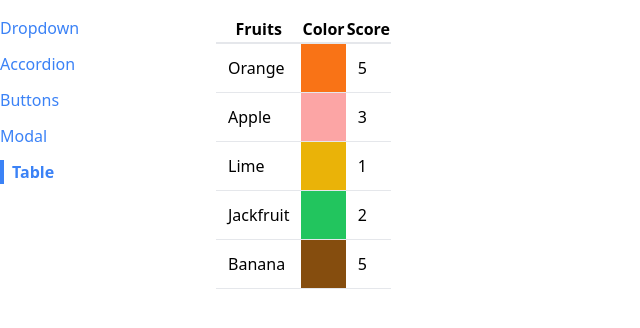
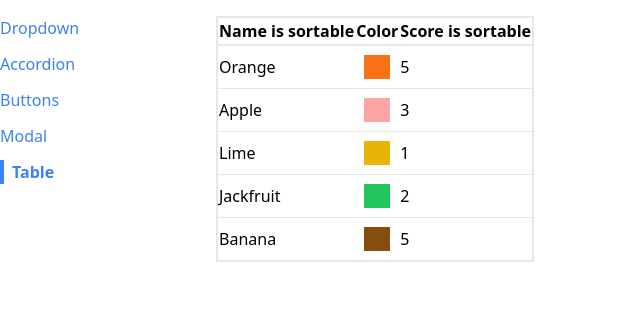
Before and after one commit to rahuls12/react-common-comps, a React (Create React App) app in the folder comps/: page /table in a window 1280 px wide. Shown: the top 328 px of the page, without its empty margins (0-640 px from the left). Built offline with nearby package versions, Linux system fonts and the light colour scheme.

Commit message:
making table reusable

```diff
--- /dev/null
+++ b/comps/src/components/SortableTable.js
@@ -0,0 +1,18 @@
+import Table from "./Table";
+
+export default function SortableTable(props) {
+  const { config } = props;
+  const updatedConfig = config.map((c) => {
+    if (!c.sortValue) {
+      return c;
+    }
+    return {
+      ...c,
+      header: () => <th>{c.label} is sortable</th>,
+    };
+  });
+  // props has a config property in it but
+  // it will be over written by config
+  // declared post {...props}
+  return <Table {...props} config={updatedConfig} />;
+}
--- a/comps/src/components/Table.js
+++ b/comps/src/components/Table.js
@@ -1,21 +1,37 @@
-export default function Table({ data }) {
+// function Echo({children}){
+//     return children;
+// }
+import { Fragment } from "react";
+
+export default function Table({ data, config, keyFn }) {
+  const renderedHeaders = config.map((column) => {
+    if (column.header) {
+        // not a good solution as react gives a warning but it will work
+      // return <div key={column.label}>{column.header()}</div>;
+      // below will work  but this is what fragment does
+      // return <Echo key={column.label}></Echo>
+      return <Fragment key={column.label}>{column.header()}</Fragment>
+    }
+    return <th key={column.key}>{column.label}</th>;
+  });
+
   const renderedRows = data.map((d) => {
+    const renderedCells = config.map((column) => {
+      return <td key={column.label}>{column.render(d)}</td>;
+    });
     return (
-      <tr key={d.name} className="border-b">
-        <td className="p-3">{d.name}</td>
+      <tr key={keyFn(d)} className="border-b">
+        {/* <td className="p-3">{config[0].render(d)}</td>
         <td className={`p-3 m-2 ${d.color}`}></td>
-        <td className="p-3">{d.score}</td>
+        <td className="p-3">{config[2].render(d)}</td> */}
+        {renderedCells}
       </tr>
     );
   });
   return (
-    <table className="table-auto border-spacing-2">
+    <table className="table-auto border-spacing-2 border-2">
       <thead>
-        <tr className="border-b-2">
-          <th>Fruits</th>
-          <th>Color</th>
-          <th>Score</th>
-        </tr>
+        <tr className="border-b-2">{renderedHeaders}</tr>
       </thead>
       <tbody>{renderedRows}</tbody>
     </table>
--- a/comps/src/pages/TablePage.js
+++ b/comps/src/pages/TablePage.js
@@ -1,15 +1,40 @@
-import Table from "../components/Table";
+// import Table from "../components/Table";
+import SortableTable from "../components/SortableTable";
 
-export default function TablePage(){
-    const data = [
-        {name:"Orange", color: 'bg-orange-500', score: 5},
-        {name:"Apple", color: 'bg-red-300', score: 3},
-        {name:"Lime", color: 'bg-yellow-500', score: 1},
-        {name:"Jackfruit", color: 'bg-green-500', score: 2},
-        {name:"Banana", color: 'bg-yellow-800', score: 5},
+export default function TablePage() {
+  const data = [
+    { name: "Orange", color: "bg-orange-500", score: 5 },
+    { name: "Apple", color: "bg-red-300", score: 3 },
+    { name: "Lime", color: "bg-yellow-500", score: 1 },
+    { name: "Jackfruit", color: "bg-green-500", score: 2 },
+    { name: "Banana", color: "bg-yellow-800", score: 5 },
+  ];
 
-    ]
-    return <div>
-        <Table data={data}/>
+  const config = [
+    {
+      label: "Name",
+      render: (fruit) => fruit.name,
+      sortValue: (fruit)=> fruit.name
+    },
+    {
+      label: "Color",
+      render: (fruit) => <div className={`p-3 m-2 ${fruit.color}`}></div>,
+    },
+    {
+      label: "Score",
+      render: (fruit) => fruit.score,
+      // this will come from sortableTable
+     // header: ()=> <th className="bg-red-500">Score</th>,
+      sortValue: (fruit)=> fruit.score
+    },
+  ];
+
+  const keyFn = (fruit) => {
+    return fruit.name;
+  };
+  return (
+    <div>
+      <SortableTable data={data} config={config} keyFn={keyFn} />
     </div>
+  );
 }
```
